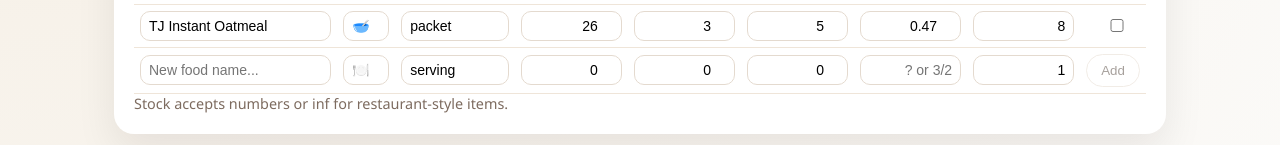
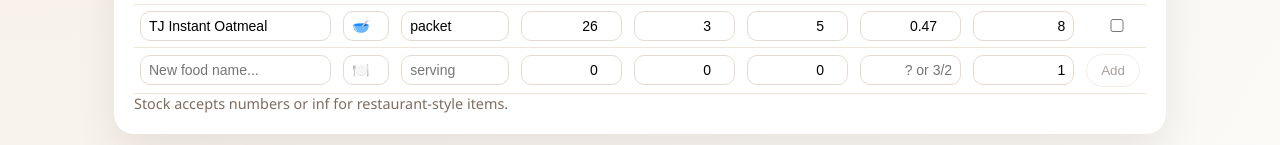
Before and after one commit to quark-zju/EatPlanner, a React (Vite) app: page / in a window 1280 px wide. Both pictures are taken after a click on the button "Inventory". Shown: the part 587-732 px from the top of the page. Built offline with nearby package versions, Linux system fonts and the light colour scheme.

Commit message:
feat: use placeholder for unit field in new food editor
Changed unit from pre-filled 'serving' to placeholder to improve UX when adding new foods

Agent-Prompt: Inventory 页面下，新食物编辑的 unit 的 "serving" 使用 placeholder，不要预先填入
Agent-Model: MiniMax-M2.5

```diff
--- a/src/components/tabs/InventoryTab.tsx
+++ b/src/components/tabs/InventoryTab.tsx
@@ -22,7 +22,7 @@
 const EMPTY_NEW_FOOD = {
   name: "",
   icon: "",
-  unit: "serving",
+  unit: "",
   carbs: "0",
   fat: "0",
   protein: "0",
@@ -353,6 +353,7 @@
               <td className="col-unit">
                 <input
                   value={newFood.unit}
+                  placeholder="serving"
                   onChange={(event) =>
                     setNewFood((prev) => ({ ...prev, unit: event.target.value }))
                   }
```
